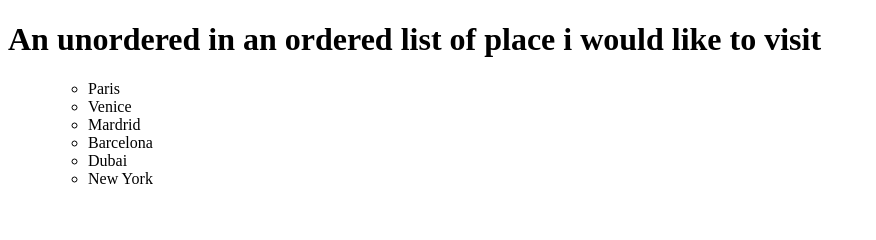
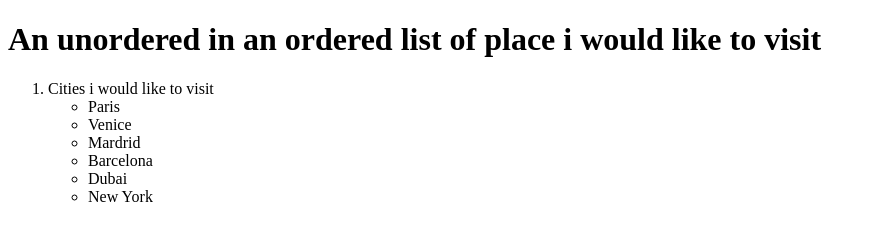
Before and after one commit to Nelson6092/Html-Assignments, a plain HTML site: page HTML Assignments/2) Assignment(Lists)/c) an unordered list in an ordered list.html in a window 1280 px wide. Shown: the whole page, without its empty margins (0-876 px from the left). Drawn offline with Linux system fonts and the light colour scheme.

Commit message:
Update c) an unordered list in an ordered list.html

```diff
--- a/HTML Assignments/2) Assignment(Lists)/c) an unordered list in an ordered list.html
+++ b/HTML Assignments/2) Assignment(Lists)/c) an unordered list in an ordered list.html
@@ -12,6 +12,7 @@
             An unordered in an ordered list of place i would like to visit
         </h1>
         <ol>
+            <li>Cities i would like to visit</li>
             <ul>
                 <li>Paris</li>
                 <li>Venice</li>
```
